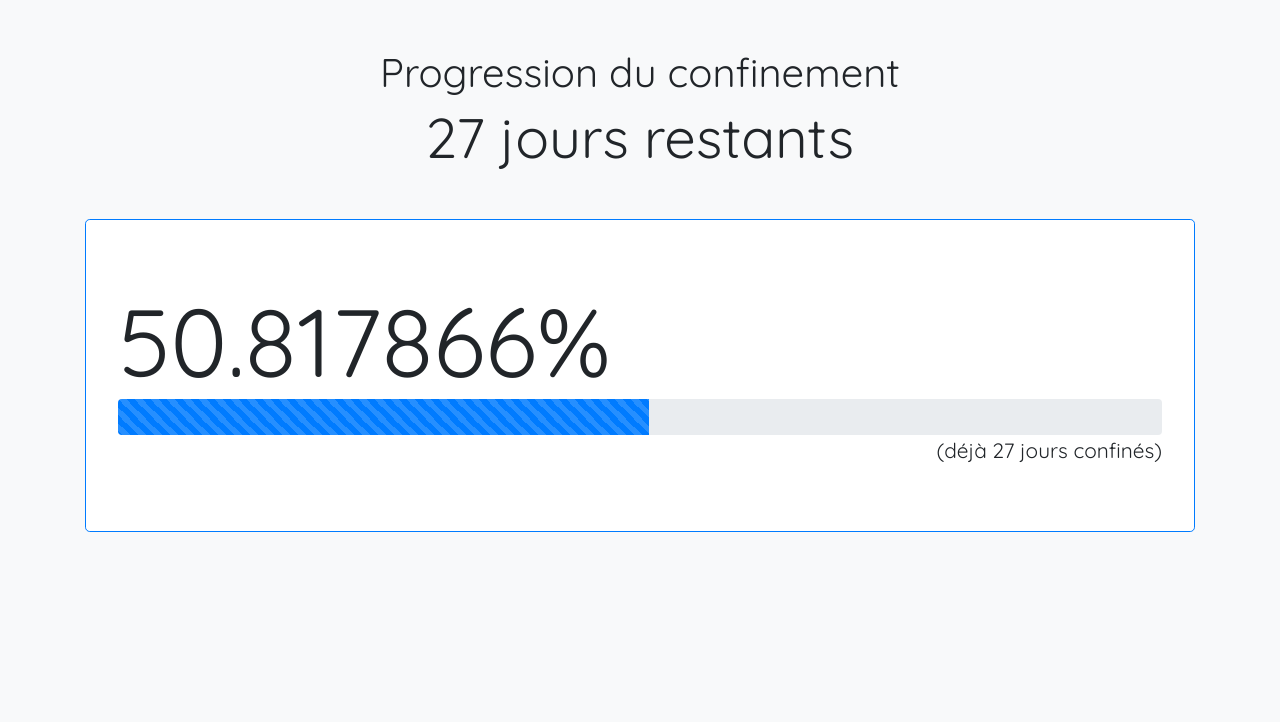
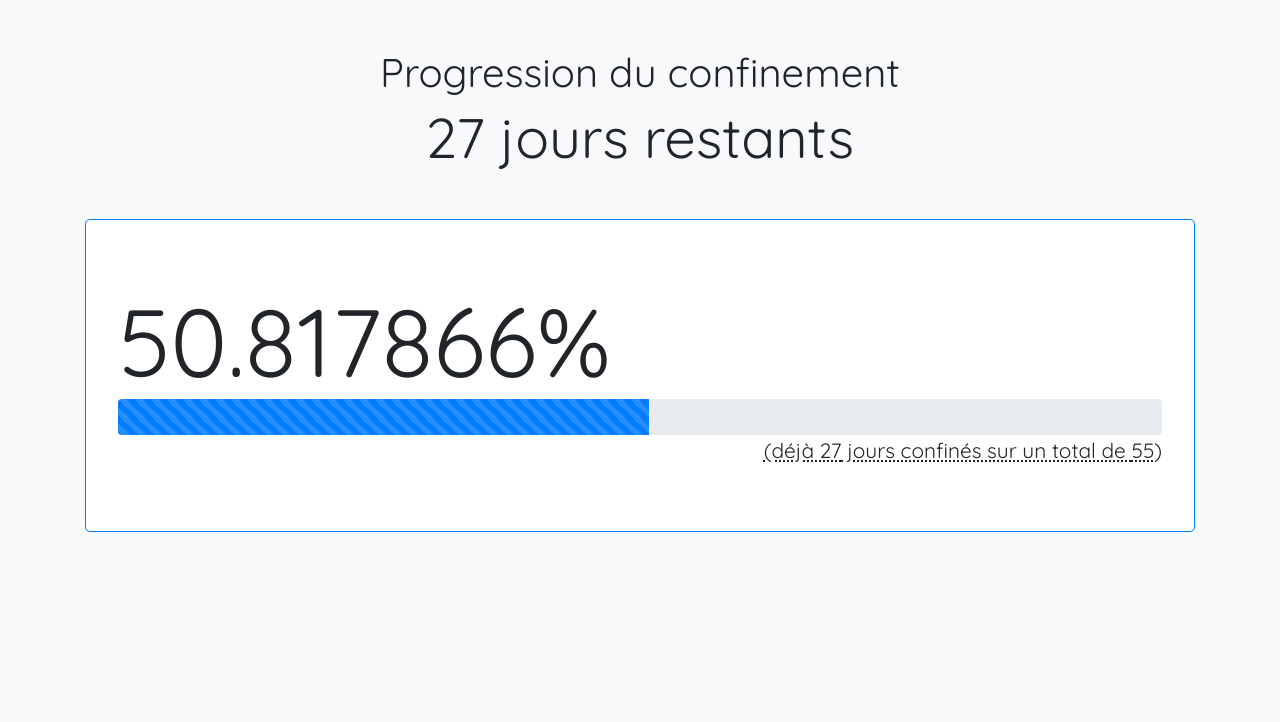
Before and after one commit to natinusala/progression-confinement-france, a plain HTML site: page index.html in a window 1280 px wide. Shown: the top 722 px of the page. Drawn offline with nearby package versions, Linux system fonts and the light colour scheme.

Commit message:
💄add confinement start and end dates tooltip

```diff
--- a/index.html
+++ b/index.html
@@ -22,6 +22,13 @@
     body {
       font-family: 'Quicksand', sans-serif !important;
     }
+
+    .dotted-underline-help
+    {
+      text-decoration: underline;
+      text-decoration-style: dotted;
+      cursor: help;
+    }
   </style>
 </head>
 
@@ -39,7 +46,7 @@
         <div id="progress-bar" class="progress-bar progress-bar-striped progress-bar-animated" role="progressbar" aria-valuemin="0"
           aria-valuemax="100" aria-valuenow="0" style="width: 0%"></div>
       </div>
-      <p class="my-0 text-right" style="font-size:130%">(déjà <span id="daysDone"></span> jours confinés)</p>
+      <p class="my-0 text-right" style="font-size:130%"><span class="dotted-underline-help" data-toggle="tooltip" data-placement="bottom" title="Période de confinement du 17/03 au 11/05">(déjà <span id="daysDone"></span> jours confinés sur un total de <span id="daysTotal"></span>)</span></p>
 
     </div>
 
@@ -106,15 +113,18 @@
       var endDate = '2020-05-11';
 
       var timeGone = getTimeSince(startDate);
+      var daysDone = timeGone['days'];
       var daysLeft = getDaysRemaining(endDate);
+      var total = daysDone + daysLeft;
       var percentComplete = getPercentage(startDate, endDate);
 
       document.getElementById('progress-bar').style.width = percentComplete.toString() + '%';
       document.getElementById('progress-bar').setAttribute("aria-valuenow", percentComplete.toString());
       document.getElementById('progress').textContent = percentComplete.toString() + "%";
 
-      document.getElementById('daysDone').textContent = Math.floor(timeGone['days'].toString());
-      document.getElementById('daysTodo').textContent = Math.floor(daysLeft.toString());
+      document.getElementById('daysDone').textContent = Math.floor(daysDone).toString();
+      document.getElementById('daysTodo').textContent = Math.floor(daysLeft).toString();
+      document.getElementById('daysTotal').textContent = Math.floor(total).toString();
     }
 
     refresh();
@@ -122,6 +132,12 @@
     setInterval(refresh, 1000);
 
   </script>
+
+  <script src="https://code.jquery.com/jquery-3.4.1.min.js"></script>
+  <script src="https://stackpath.bootstrapcdn.com/bootstrap/4.4.1/js/bootstrap.bundle.min.js" integrity="sha384-6khuMg9gaYr5AxOqhkVIODVIvm9ynTT5J4V1cfthmT+emCG6yVmEZsRHdxlotUnm" crossorigin="anonymous"></script>
+  <script>
+    $('.dotted-underline-help').tooltip();
+  </script>
 </body>
 
 </html>
```
